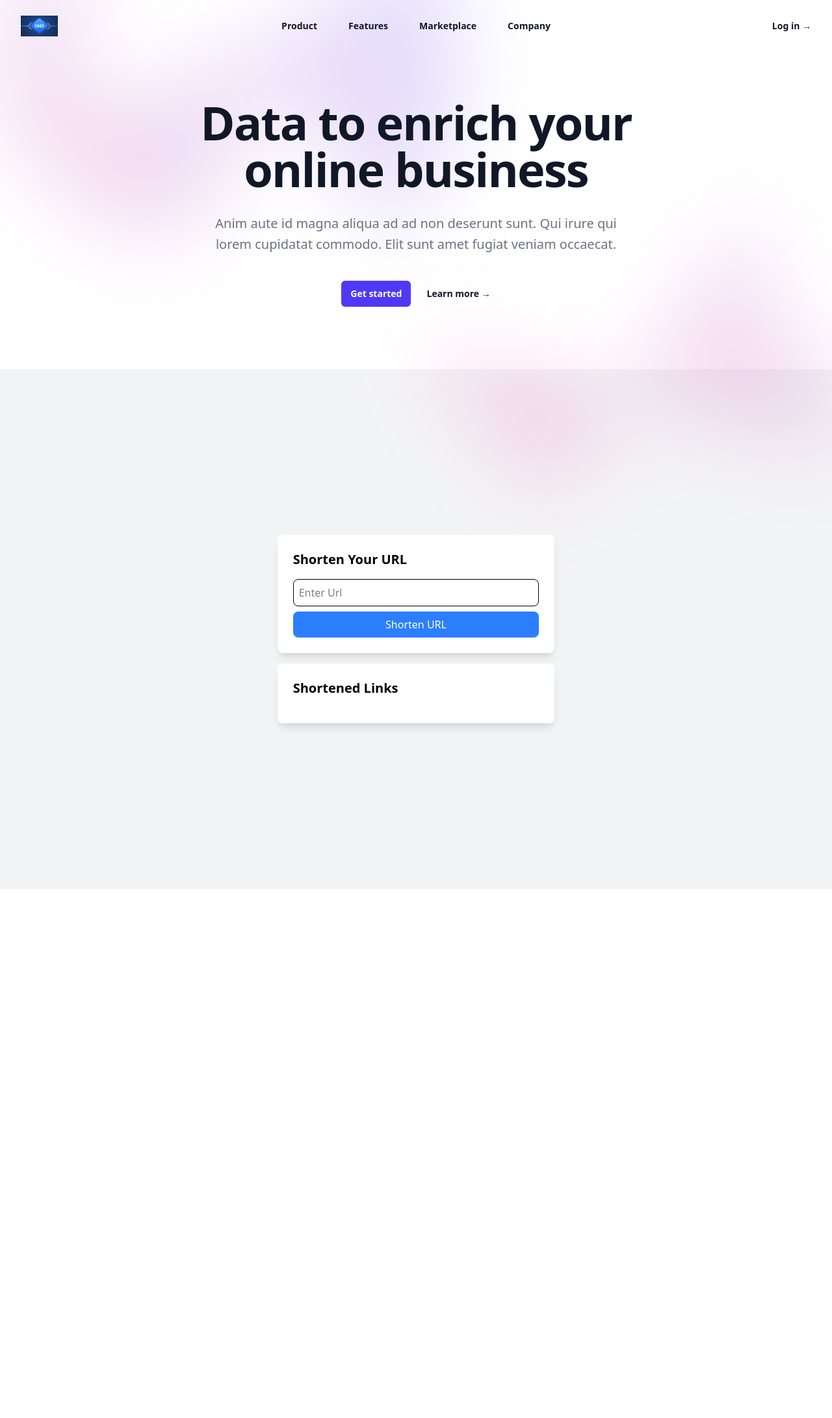
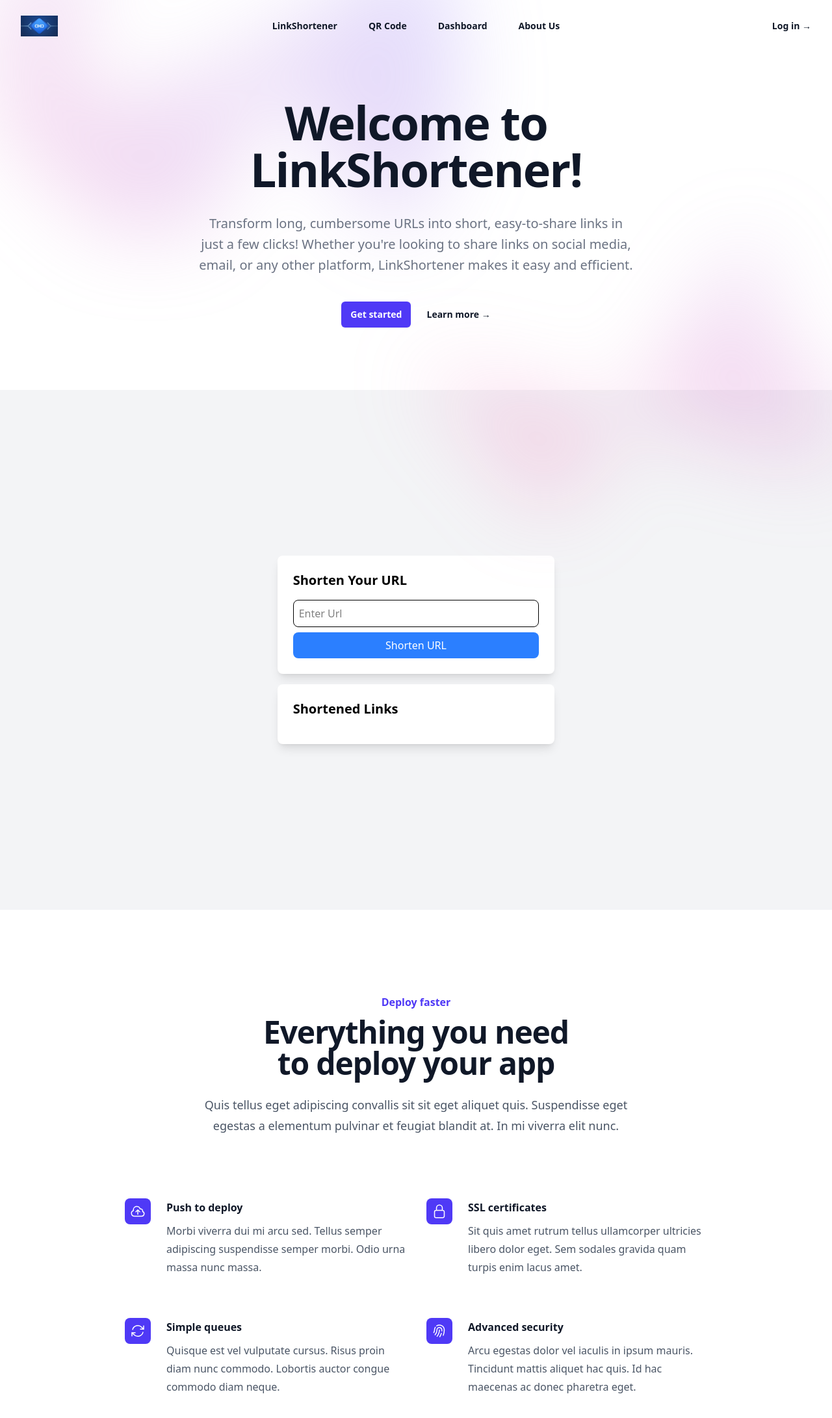
Before and after one commit to Nipz66/url-shortner, a React (Vite) app in the folder frontend/url-frontend/: page / in a window 1280 px wide. Shown: the top 2182 px of the page at 65% size. Before the commit the page ends 1368 px from the top, so only its background shows below. Built offline with nearby package versions, Linux system fonts and the light colour scheme.

Commit message:
Description Part Add

```diff
--- a/frontend/url-frontend/src/App.jsx
+++ b/frontend/url-frontend/src/App.jsx
@@ -3,6 +3,7 @@ import './App.css'
 import ShortenerForm from './components/ShortenerForm'
 import ShortenedLinks from './components/ShortenedLinks';
 import Header from './components/Head/Header';
+import Discription from './components/Body/Description'
 
 function App() {
   const [ShortenedUrls, setShortenedUrls] = useState([]);
@@ -13,8 +14,6 @@ function App() {
   return (
     <div>
       <Header />
-
-
       <div className='flex justify-center items-center min-h-screen bg-gray-100'>
         <div className='w-1/3'>
           <ShortenerForm addshortenedurl={addshortenedurl} />
@@ -23,6 +22,7 @@ function App() {
 
         </div>
       </div>
+      <Discription />
     </div>
   );
 }
--- /dev/null
+++ b/frontend/url-frontend/src/components/Body/Description.jsx
@@ -0,0 +1,62 @@
+import { ArrowPathIcon, CloudArrowUpIcon, FingerPrintIcon, LockClosedIcon } from '@heroicons/react/24/outline'
+
+const features = [
+  {
+    name: 'Push to deploy',
+    description:
+      'Morbi viverra dui mi arcu sed. Tellus semper adipiscing suspendisse semper morbi. Odio urna massa nunc massa.',
+    icon: CloudArrowUpIcon,
+  },
+  {
+    name: 'SSL certificates',
+    description:
+      'Sit quis amet rutrum tellus ullamcorper ultricies libero dolor eget. Sem sodales gravida quam turpis enim lacus amet.',
+    icon: LockClosedIcon,
+  },
+  {
+    name: 'Simple queues',
+    description:
+      'Quisque est vel vulputate cursus. Risus proin diam nunc commodo. Lobortis auctor congue commodo diam neque.',
+    icon: ArrowPathIcon,
+  },
+  {
+    name: 'Advanced security',
+    description:
+      'Arcu egestas dolor vel iaculis in ipsum mauris. Tincidunt mattis aliquet hac quis. Id hac maecenas ac donec pharetra eget.',
+    icon: FingerPrintIcon,
+  },
+]
+
+export default function Example() {
+  return (
+    <div className="bg-white py-24 sm:py-32">
+      <div className="mx-auto max-w-7xl px-6 lg:px-8">
+        <div className="mx-auto max-w-2xl lg:text-center">
+          <h2 className="text-base/7 font-semibold text-indigo-600">Deploy faster</h2>
+          <p className="mt-2 text-4xl font-semibold tracking-tight text-pretty text-gray-900 sm:text-5xl lg:text-balance">
+            Everything you need to deploy your app
+          </p>
+          <p className="mt-6 text-lg/8 text-gray-600">
+            Quis tellus eget adipiscing convallis sit sit eget aliquet quis. Suspendisse eget egestas a elementum
+            pulvinar et feugiat blandit at. In mi viverra elit nunc.
+          </p>
+        </div>
+        <div className="mx-auto mt-16 max-w-2xl sm:mt-20 lg:mt-24 lg:max-w-4xl">
+          <dl className="grid max-w-xl grid-cols-1 gap-x-8 gap-y-10 lg:max-w-none lg:grid-cols-2 lg:gap-y-16">
+            {features.map((feature) => (
+              <div key={feature.name} className="relative pl-16">
+                <dt className="text-base/7 font-semibold text-gray-900">
+                  <div className="absolute top-0 left-0 flex size-10 items-center justify-center rounded-lg bg-indigo-600">
+                    <feature.icon aria-hidden="true" className="size-6 text-white" />
+                  </div>
+                  {feature.name}
+                </dt>
+                <dd className="mt-2 text-base/7 text-gray-600">{feature.description}</dd>
+              </div>
+            ))}
+          </dl>
+        </div>
+      </div>
+    </div>
+  )
+}
--- a/frontend/url-frontend/src/components/Head/Header.jsx
+++ b/frontend/url-frontend/src/components/Head/Header.jsx
@@ -6,10 +6,10 @@ import { Dialog, DialogPanel } from '@headlessui/react'
 import { Bars3Icon, XMarkIcon } from '@heroicons/react/24/outline'
 
 const navigation = [
-    { name: 'Product', href: '#' },
-    { name: 'Features', href: '#' },
-    { name: 'Marketplace', href: '#' },
-    { name: 'Company', href: '#' },
+    { name: 'LinkShortener', href: '#' },
+    { name: 'QR Code', href: '#' },
+    { name: 'Dashboard', href: '#' },
+    { name: 'About Us', href: '#' },
 ]
 
 function Header() {
@@ -125,11 +125,10 @@ function Header() {
                     </div> */}
                     <div className="text-center">
                         <h1 className="text-5xl font-semibold tracking-tight text-balance text-gray-900 sm:text-7xl">
-                            Data to enrich your online business
+                            Welcome to LinkShortener!
                         </h1>
                         <p className="mt-8 text-lg font-medium text-pretty text-gray-500 sm:text-xl/8">
-                            Anim aute id magna aliqua ad ad non deserunt sunt. Qui irure qui lorem cupidatat commodo. Elit sunt amet
-                            fugiat veniam occaecat.
+                            Transform long, cumbersome URLs into short, easy-to-share links in just a few clicks! Whether you're looking to share links on social media, email, or any other platform, LinkShortener makes it easy and efficient.
                         </p>
                         <div className="mt-10 flex items-center justify-center gap-x-6">
                             <a
```
